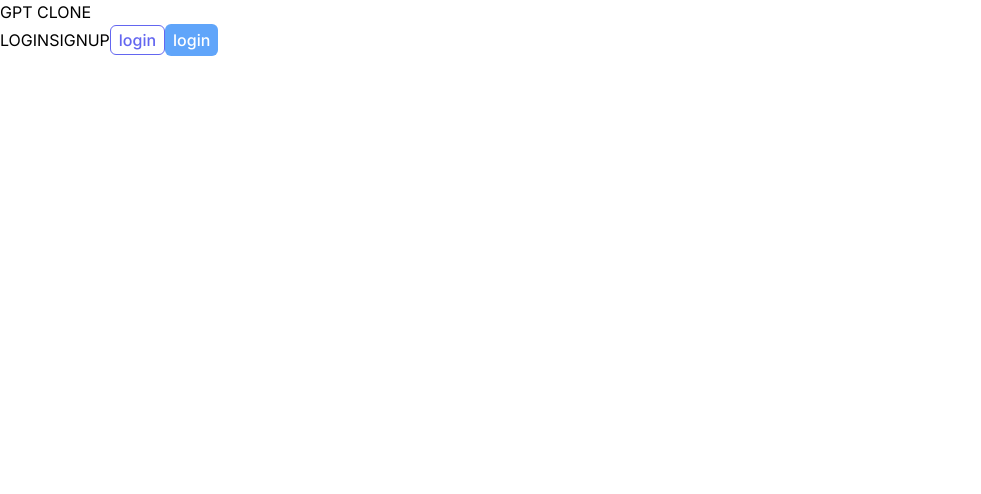
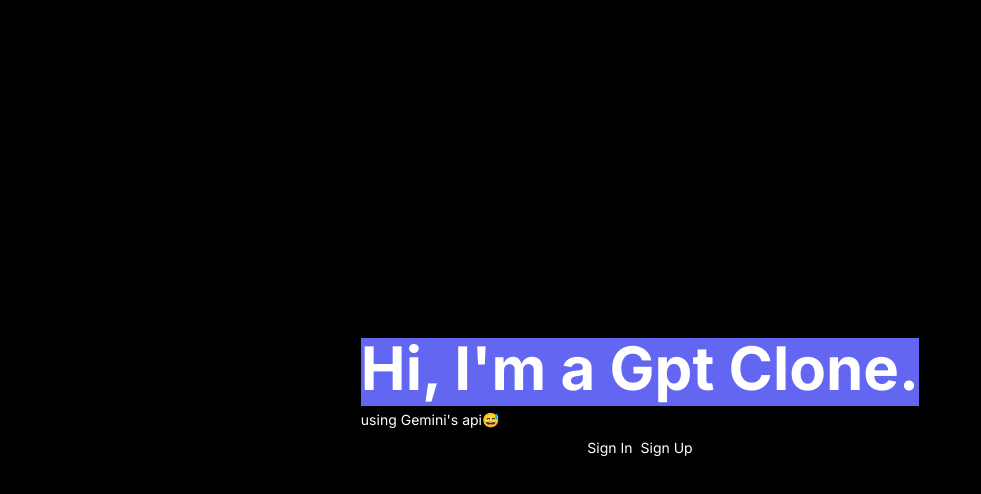
Before and after one commit to prasanth7890/gpt-clone, a Next.js app: page / in a window 1280 px wide. Shown: the top 494 px of the page, without its empty margins (0-981 px from the left). Built offline with nearby package versions, Linux system fonts and the light colour scheme.

Commit message:
added css to homepage

```diff
--- a/app/page.tsx
+++ b/app/page.tsx
@@ -1,15 +1,19 @@
-import Button from "@/components/Button";
+import Link from "next/link";
 
 export default function Home() {
 
-
   return (
-    <div>
-      <h2>GPT CLONE</h2>
-      <button>LOGIN</button>
-      <button>SIGNUP</button>
-      <Button outline={true} >login</Button>
-      <Button outline={false} >login</Button>
+    <div className="bg-black h-screen w-screen flex flex-col justify-center items-center">
+      <div className="text-white">
+        <div className="font-bold text-6xl mb-1 flex flex-col cursor-default">
+          <h2 className="bg-[#6366f0] pb-2">Hi, I'm a Gpt Clone.</h2>
+          <h3 className="text-sm font-normal mt-1">using Gemini's api😅</h3>
+        </div>
+      </div>
+      <div className="flex rounded-sm text-white text-sm">
+        <Link href={'/signin'} className="p-1 rounded-sm hover:text-[#6366f0]">Sign In</Link>
+        <Link href={'/signup'} className="p-1 rounded-sm hover:text-[#6366f0]">Sign Up</Link>
+      </div>
     </div>
   );
 }
--- a/app/signin/page.tsx
+++ b/app/signin/page.tsx
@@ -48,15 +48,15 @@
           <input
             className="bg-[#131411] rounded-md p-1 pl-2 mb-2 placeholder:text-xs focus:outline-none"
             name="password"
-            type="text"
+            type="password"
             placeholder="............"
             onChange={(e) => setpassword(e.target.value)}
           />
-        <button onClick={handlesubmit} className="bg-blue-400 rounded-md p-2 mt-1 text-slate-50 w-[100%] text-xs">
+        <button onClick={handlesubmit} className="bg-[#6366f0] hover:bg-[#5658cf] rounded-md p-2 mt-1 text-slate-50 w-[100%] text-xs">
           Sign In
         </button>
         </div>
-        <span className="text-xs">Don't have an account? <Link href="/signup" className="text-blue-500">SignUp</Link></span>
+        <span className="text-xs">Don't have an account? <Link href="/signup" className="text-[#6366f0]">SignUp</Link></span>
       </div>
     </div>
   );
--- a/app/signup/page.tsx
+++ b/app/signup/page.tsx
@@ -43,14 +43,14 @@
             Password
           </label>
           <input
-            type="text"
+            type="password"
             placeholder="Password"
             name="password"
             className="bg-[#131411] rounded-md p-1 pl-2 mb-2 placeholder:text-xs focus:outline-none"
           />
-          <button type="submit" className="bg-blue-400 rounded-md p-2 mt-1 text-white w-[100%] text-xs">Sign Up</button>
+          <button type="submit" className="bg-[#6366f0] hover:bg-[#5658cf] rounded-md p-2 mt-1 text-white w-[100%] text-xs">Sign Up</button>
         </form>
-        <span className="text-xs m-1">Already had an account? <Link href="/signin" className="text-blue-500">SignIn</Link></span>
+        <span className="text-xs m-1">Already had an account? <Link href="/signin" className="text-[#6366f0]">SignIn</Link></span>
       </div>
     </div>
   );
```
